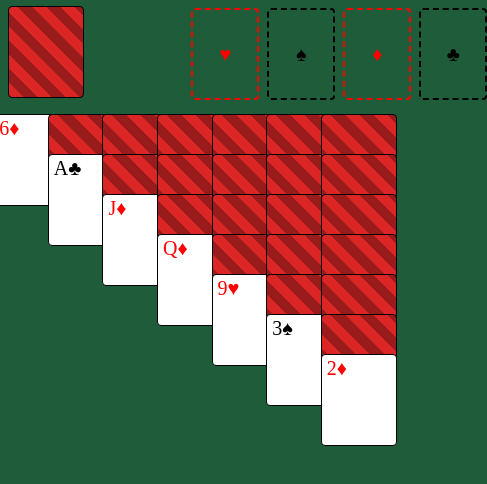
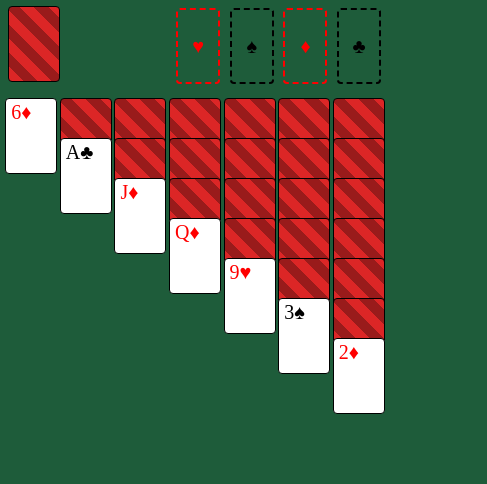
Before and after one commit to WesBosman/simple-solitaire, a plain HTML site: page index.html in a window 390 px wide. Shown: the whole page, 487 px wide, since content can reach past the window. Drawn offline with Linux system fonts and the light colour scheme.

Commit message:
Update responsive adjustments

```diff
--- a/styles.css
+++ b/styles.css
@@ -219,8 +219,8 @@ body {
 @media (max-width: 768px) {
     :root {
         --text-size: 20px;
-        --card-width: 4rem;
-        --card-height: 5.5rem;
+        --card-width: 2.5rem;
+        --card-height: 4.5rem;
     }
 
     #game {
```
